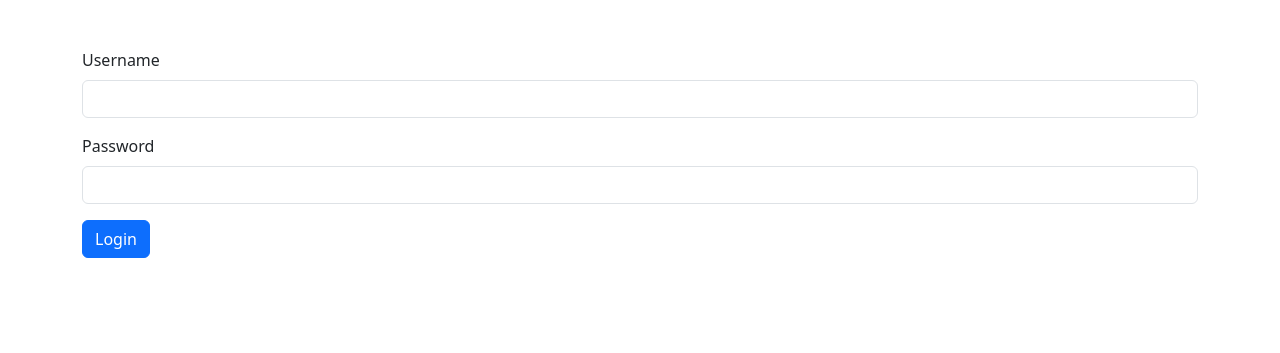
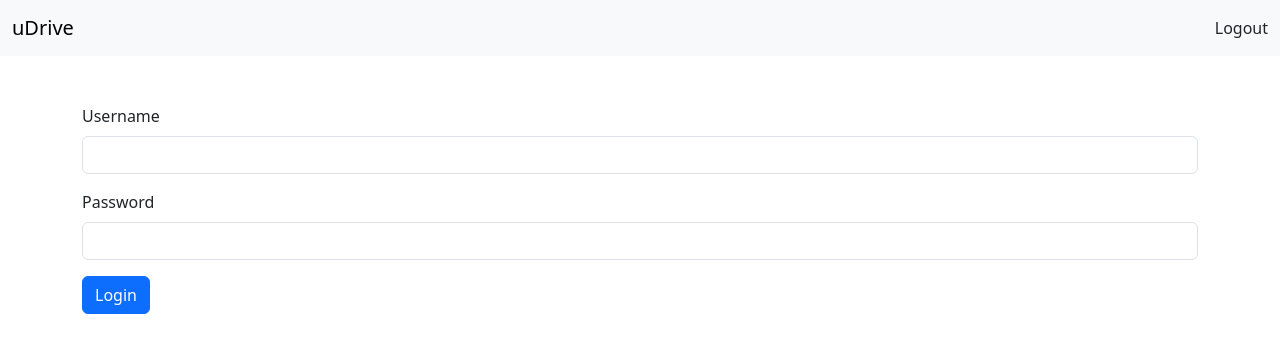
Before and after one commit to sudo-mehedi/uDrive, a Flask app: page /auth/login in a window 1280 px wide. Shown: the top 353 px of the page. Run offline with Flask 3, Linux system fonts and the light colour scheme.

Commit message:
Navbar added

```diff
--- a/app/templates/base.html
+++ b/app/templates/base.html
@@ -1,13 +1,25 @@
 <!doctype html>
 <html lang="en">
+
 <head>
   <meta charset="utf-8">
   <meta name="viewport" content="width=device-width, initial-scale=1">
   <title>{%block title%} {%endblock title%} </title>
-    <link href="https://cdn.jsdelivr.net/npm/bootstrap@5.3.2/dist/css/bootstrap.min.css" rel="stylesheet" integrity="sha384-T3c6CoIi6uLrA9TneNEoa7RxnatzjcDSCmG1MXxSR1GAsXEV/Dwwykc2MPK8M2HN" crossorigin="anonymous">
+  <link href="https://cdn.jsdelivr.net/npm/bootstrap@5.3.2/dist/css/bootstrap.min.css" rel="stylesheet"
+    integrity="sha384-T3c6CoIi6uLrA9TneNEoa7RxnatzjcDSCmG1MXxSR1GAsXEV/Dwwykc2MPK8M2HN" crossorigin="anonymous">
   <link rel="stylesheet" href="{{url_for('static', filename='style.css')}}">
 </head>
+
 <body>
+
+  <nav class="navbar bg-body-tertiary">
+    <div class="container-fluid">
+      <a class="navbar-brand">uDrive</a>
+      <div class="d-flex">
+        Logout
+      </div>
+    </div>
+  </nav>
   <div class="container my-5">
 
     {% with messages = get_flashed_messages(with_categories=true) %}
@@ -24,7 +36,9 @@
     {%endblock content%}
   </div>
   <script src="https://cdn.jsdelivr.net/npm/bootstrap@5.3.2/dist/js/bootstrap.bundle.min.js"
-      integrity="sha384-C6RzsynM9kWDrMNeT87bh95OGNyZPhcTNXj1NW7RuBCsyN/o0jlpcV8Qyq46cDfL" crossorigin="anonymous"></script>
+    integrity="sha384-C6RzsynM9kWDrMNeT87bh95OGNyZPhcTNXj1NW7RuBCsyN/o0jlpcV8Qyq46cDfL"
+    crossorigin="anonymous"></script>
   <script src="{{url_for('static', filename='main.js')}}"></script>
 </body>
+
 </html>
```
Also changed, not shown: 1 other file. Lines whose indentation alone changed are shown as unchanged.
